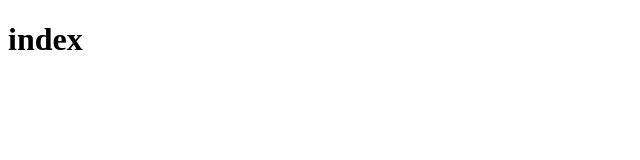
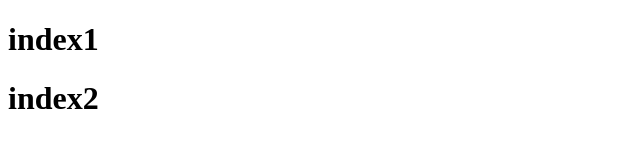
Before and after one commit to VamshiGuntoju/learning-git, a plain HTML site: page index.html in a window 1280 px wide. Shown: the whole page, without its empty margins (0-640 px from the left). Drawn offline with Linux system fonts and the light colour scheme.

Commit message:
change in index page

```diff
--- a/index.html
+++ b/index.html
@@ -6,6 +6,7 @@
     <title>Document</title>
 </head>
 <body>
-    <h1>index</h1>
+    <h1>index1</h1>
+    <h1>index2</h1>
 </body>
 </html>
```
